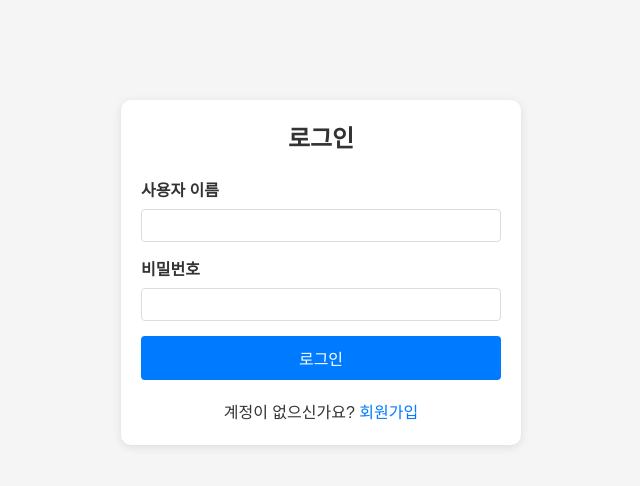
After one commit to Yootaesung/kibwa_project, a FastAPI app: page /login in a window 1280 px wide. The commit adds this page. Shown: the top 486 px of the page, without its empty margins (319-959 px from the left). Run offline with FastAPI, Linux system fonts and the light colour scheme; parts of the project's set-up code (start-up, migrations or seed data) failed here and were passed over.

Commit message:
202506191015

```diff
--- a/chatbot/templates/index.html
+++ b/chatbot/templates/index.html
@@ -377,7 +377,7 @@
         }
 
         async function init() {
-            checkAuthentication();
+            await checkAuthentication();
 
             try {
                 // 감정 키워드 로드
@@ -407,10 +407,14 @@
                 const response = await fetch('/api/check-auth');
                 if (!response.ok) {
                     window.location.href = '/login';
+                    // 리다이렉트 후 함수 실행 중지
+                    throw new Error('Not authenticated');
                 }
             } catch (error) {
                 console.error('인증 체크 중 오류 발생:', error);
                 window.location.href = '/login';
+                // 리다이렉트 후 함수 실행 중지
+                throw error;
             }
         }
 
--- /dev/null
+++ b/chatbot/templates/login.html
@@ -0,0 +1,138 @@
+<!DOCTYPE html>
+<html lang="ko">
+<head>
+    <meta charset="UTF-8">
+    <meta name="viewport" content="width=device-width, initial-scale=1.0">
+    <title>로그인 - 감정 인식 챗봇</title>
+    <link rel="stylesheet" href="/static/css/style.css">
+    <style>
+        .login-container {
+            max-width: 400px;
+            margin: 100px auto;
+            padding: 20px;
+            background: white;
+            border-radius: 10px;
+            box-shadow: 0 2px 10px rgba(0,0,0,0.1);
+        }
+        .login-form {
+            margin-bottom: 20px;
+        }
+        .form-group {
+            margin-bottom: 15px;
+        }
+        .form-group label {
+            display: block;
+            margin-bottom: 5px;
+            font-weight: bold;
+        }
+        .form-group input {
+            width: 100%;
+            padding: 8px;
+            border: 1px solid #ddd;
+            border-radius: 4px;
+        }
+        .error-message {
+            color: red;
+            margin-top: 5px;
+            font-size: 0.9em;
+        }
+        .register-link {
+            margin-top: 10px;
+            text-align: center;
+        }
+        .register-link a {
+            color: #007bff;
+            text-decoration: none;
+        }
+        .register-link a:hover {
+            text-decoration: underline;
+        }
+        .btn-login {
+            width: 100%;
+            padding: 10px;
+            background-color: #007bff;
+            color: white;
+            border: none;
+            border-radius: 4px;
+            cursor: pointer;
+            font-size: 16px;
+        }
+        .btn-login:hover {
+            background-color: #0056b3;
+        }
+    </style>
+</head>
+<body>
+    <div class="login-container">
+        <h2 style="text-align: center; margin-bottom: 20px;">로그인</h2>
+        <form id="login-form" class="login-form" onsubmit="handleLogin(event)">
+            <div class="form-group">
+                <label for="username">사용자 이름</label>
+                <input type="text" id="username" name="username" required>
+                <div id="username-error" class="error-message"></div>
+            </div>
+            <div class="form-group">
+                <label for="password">비밀번호</label>
+                <input type="password" id="password" name="password" required>
+                <div id="password-error" class="error-message"></div>
+            </div>
+            <div class="form-group">
+                <button type="submit" class="btn-login">로그인</button>
+            </div>
+        </form>
+        <div class="register-link">
+            계정이 없으신가요? <a href="/register">회원가입</a>
+        </div>
+    </div>
+
+    <script>
+        function getBaseUrl() {
+            return window.location.origin;
+        }
+
+        async function handleLogin(e) {
+            e.preventDefault();
+
+            const username = document.getElementById('username').value;
+            const password = document.getElementById('password').value;
+
+            // Clear previous errors
+            document.getElementById('username-error').textContent = '';
+            document.getElementById('password-error').textContent = '';
+
+            try {
+                const response = await fetch(`${getBaseUrl()}/api/login`, {
+                    method: 'POST',
+                    headers: {
+                        'Content-Type': 'application/json',
+                    },
+                    body: JSON.stringify({
+                        username: username,
+                        password: password
+                    }),
+                    credentials: 'include'
+                });
+
+                const data = await response.json();
+
+                if (response.ok) {
+                    // 로그인 성공 시 채팅 페이지로 리다이렉트
+                    window.location.href = '/chat';
+                } else {
+                    // 에러 메시지 표시
+                    if (data.detail && data.detail.includes('존재하지')) {
+                        document.getElementById('username-error').textContent = data.detail;
+                    } else if (data.detail) {
+                        document.getElementById('password-error').textContent = data.detail;
+                    } else {
+                        document.getElementById('password-error').textContent = '로그인에 실패했습니다. 다시 시도해주세요.';
+                    }
+                }
+            } catch (error) {
+                console.error('Login error:', error);
+                document.getElementById('password-error').textContent = '로그인 중 오류가 발생했습니다.';
+            }
+        }
+    </script>
+</body>
+</html>
```
Also changed, not shown: .github/workflows/main.yaml, 1 other file.
